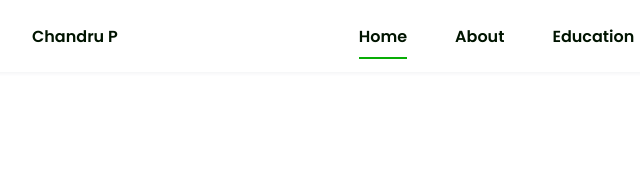
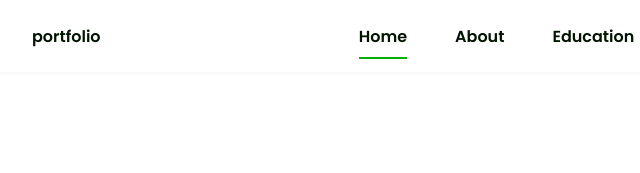
Before and after one commit to chandruvisionary/digital-portfolio, a plain HTML site: page index.html in a window 1280 px wide. Shown: the top 173 px of the page, 96-736 px from the left. Drawn offline with nearby package versions, Linux system fonts and the light colour scheme.

Commit message:
Update index.html

```diff
--- a/index.html
+++ b/index.html
@@ -502,7 +502,7 @@ img {
         <header class="l-header">
             <nav class="nav bd-grid">
                 <div>
-                    <a href="#" class="nav__logo">Chandru P</a>
+                    <a href="#" class="nav__logo">portfolio</a>
                 </div>
 
                 <div class="nav__menu" id="nav-menu">
```
